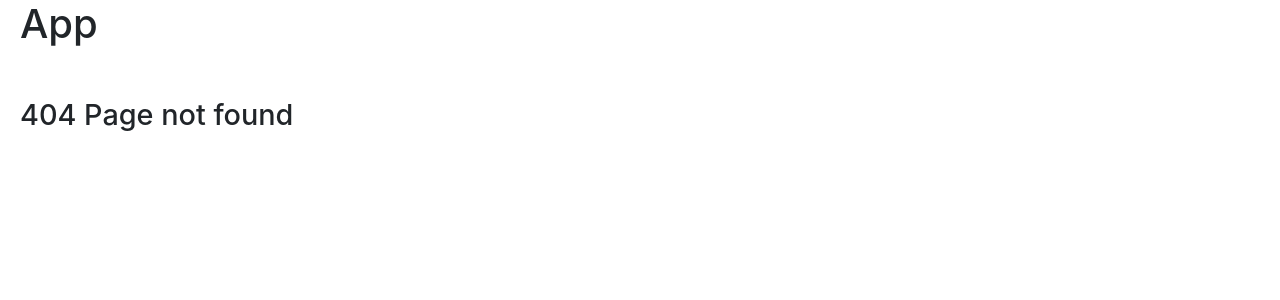
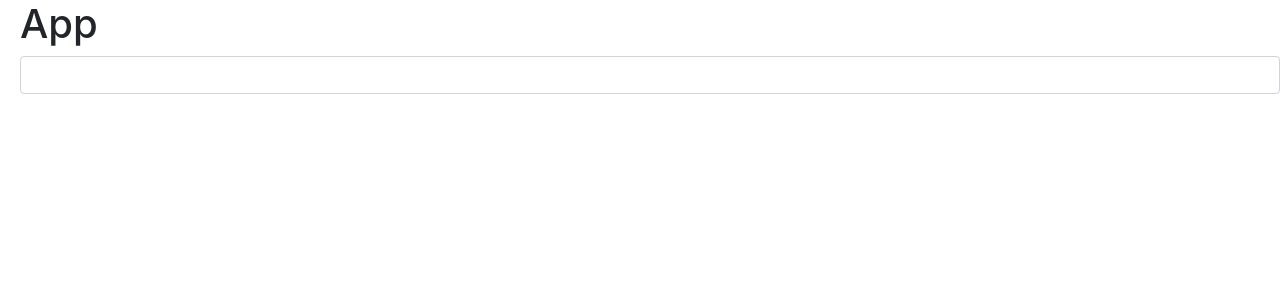
Before and after one commit to rmstibbard/week-09-react, a React (Create React App) app: page /password-strength in a window 1280 px wide. Before the commit this address had no page. Shown: the top 300 px of the page. Built offline with nearby package versions, Linux system fonts and the light colour scheme.

Commit message:
Password Strength

```diff
--- a/src/App.js
+++ b/src/App.js
@@ -18,6 +18,7 @@ import Fields from "./components4/Fields";
 
 import Progress from "./components5/Progress";
 import CatchMe from "./components5/CatchMe";
+import PasswordStrength from "./components5/PasswordStrength";
 
 
 const App = () => (
@@ -30,6 +31,8 @@ const App = () => (
         <Route exact path="/" component={Content}>This is the content</Route>
 
         <Route exact path="/progress" component={Progress} />
+
+        <Route exact path="/password-strength" component={PasswordStrength} />
 
         <Route exact path="/catch-me">
           <CatchMe jump={100} />
--- /dev/null
+++ b/src/components5/PasswordStrength.js
@@ -0,0 +1,46 @@
+import React, { Component } from 'react';
+import { Button, Form } from "react-bootstrap";
+
+class PasswordStrength extends Component {
+    constructor(props) {
+        super(props);
+        this.state = { input: "" };
+        this.handleChange = this.handleChange.bind(this);
+    }
+
+    handleChange(e) {
+        this.setState({ input: e.currentTarget.value });
+    }
+
+    setColour() {
+        let length = this.state.input.length;
+
+        if (length === 0) {
+            return { backgroundColor: '' }
+        }
+        if (length < 9) {
+            return { backgroundColor: 'red' }
+        }
+        if (length < 16) {
+            return { backgroundColor: 'orange' }
+        }
+        if (length >= 16) {
+            return { backgroundColor: 'green' }
+        }
+    }
+
+    render() {
+        return (
+
+            <Form>
+                <Form.Control
+                    style={this.setColour()}
+                    onChange={this.handleChange}
+                    value={this.state.value}
+                />
+            </Form>
+        );
+    }
+}
+
+export default PasswordStrength;
```
